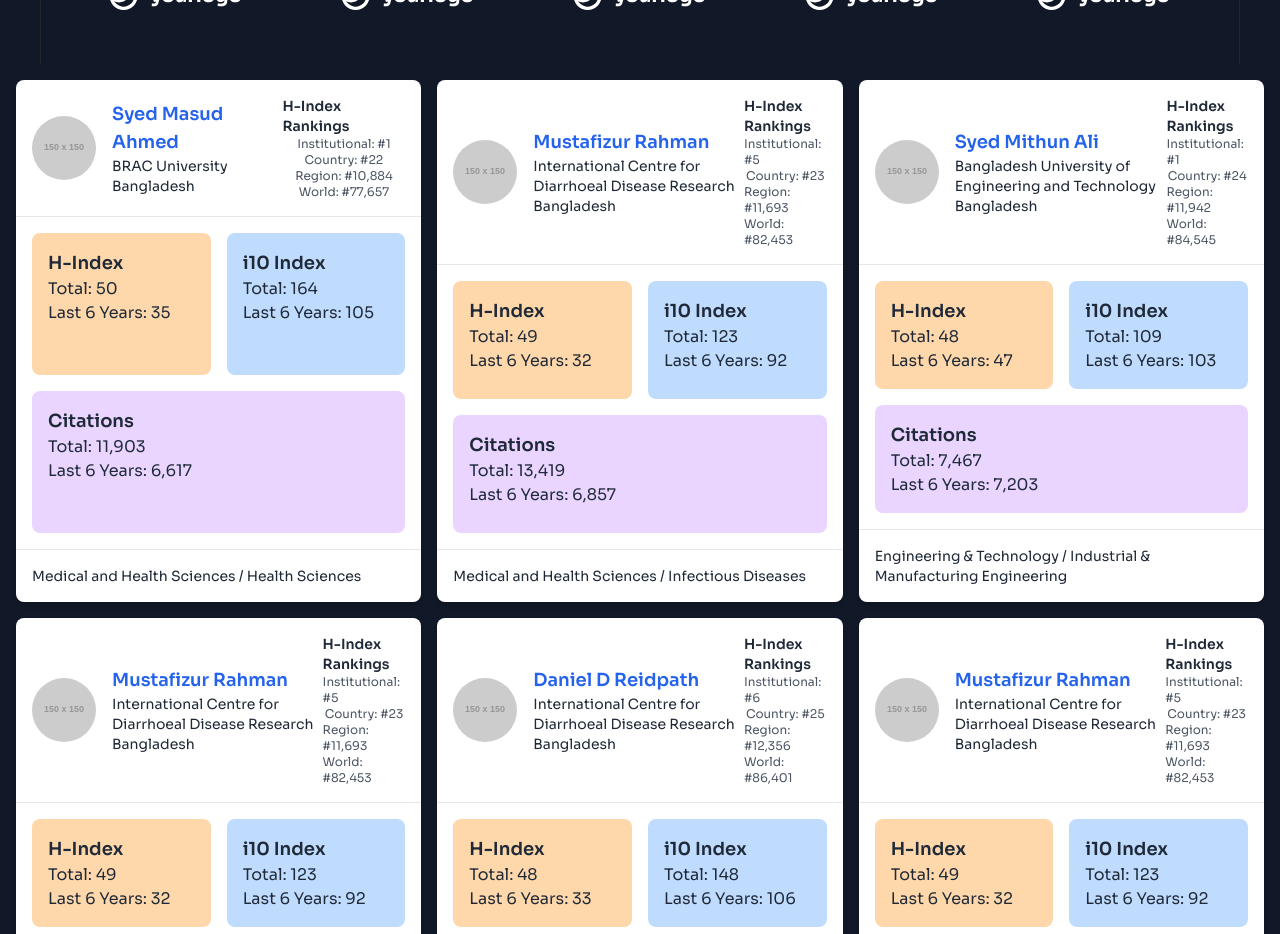
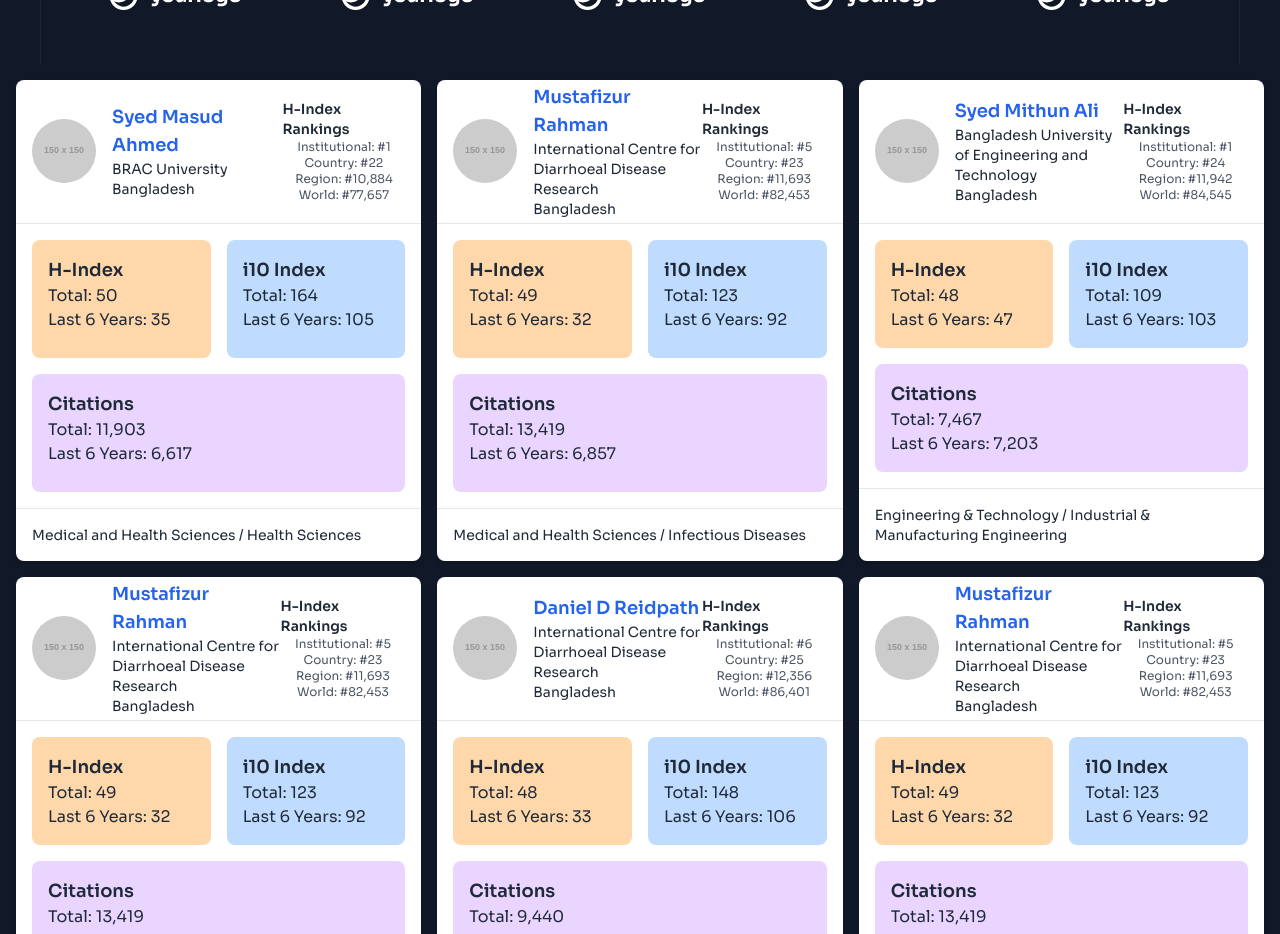
Before and after one commit to pr0ximaCent/Grey-Matter, a React (Vite) app: page / in a window 1280 px wide. Shown: the part 1680-2614 px from the top of the page. Built offline with nearby package versions, Linux system fonts and the light colour scheme.

Commit message:
made the scholar profile consistent

```diff
--- a/src/components/Benefits.jsx
+++ b/src/components/Benefits.jsx
@@ -8,18 +8,18 @@
         {benefitData.map((benefit, index) => (
           <div key={index} className="w-full sm:w-1/2 lg:w-1/3 px-2 mb-4">
             <div className="bg-white shadow-md rounded-lg overflow-hidden flex flex-col h-full">
-              <div className="flex items-center justify-between p-4 border-b">
+              <div className="flex h-36 items-center justify-between p-4 border-b">
                 <div className="flex items-center">
                   <img
                     className="w-16 h-16 rounded-full mr-4"
                     src="https://via.placeholder.com/150" // Replace with the actual image URL if available
                     alt={benefit.name}
                   />
-                  <div>
+                  <div className="">
                     <a href={benefit.profile} className="text-lg font-semibold text-blue-600 hover:underline">
                       {benefit.name}
                     </a>
-                    <p className="text-sm text-gray-800">{benefit.institution}</p>
+                    <p className="max-w-44 text-sm text-gray-800">{benefit.institution}</p>
                     <p className="text-sm text-gray-800">{benefit.country}</p>
                   </div>
                 </div>
```
Also changed, not shown: 1 other file (tests, documents, lock files or other folders).
